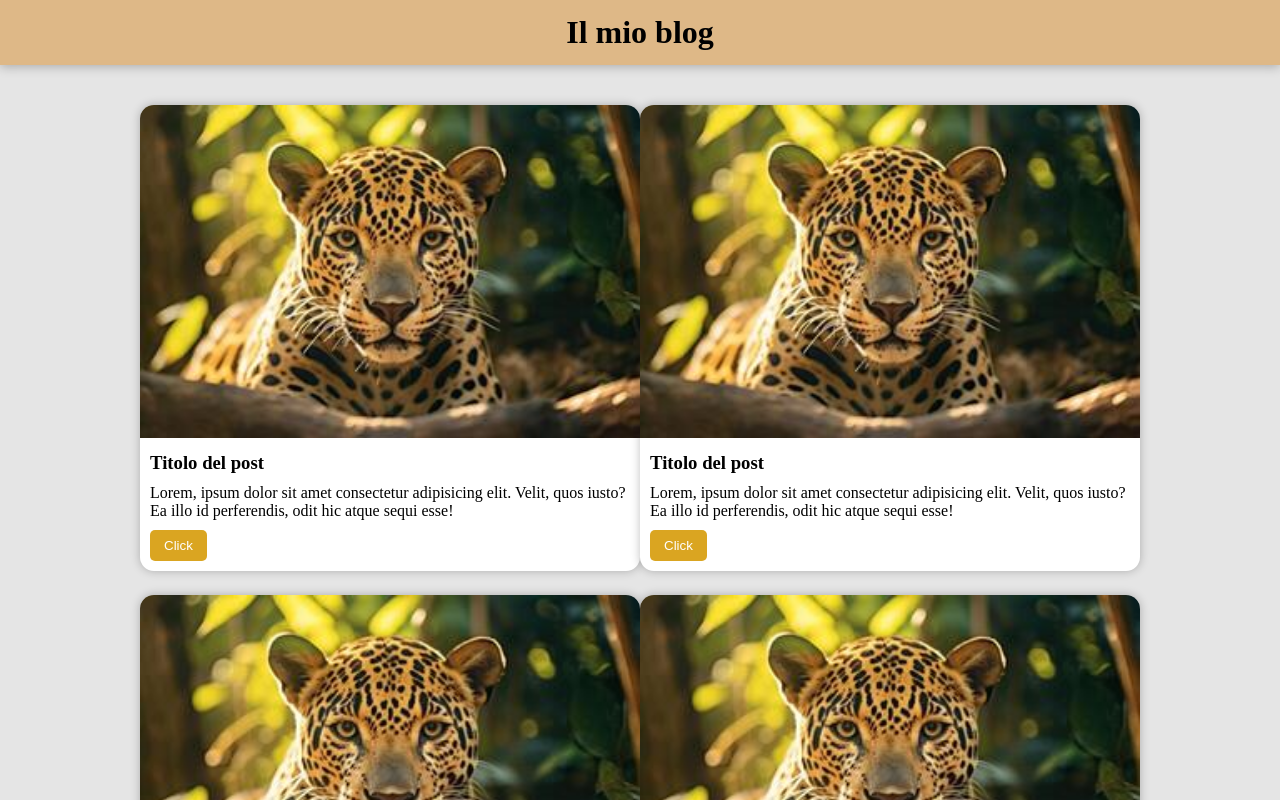
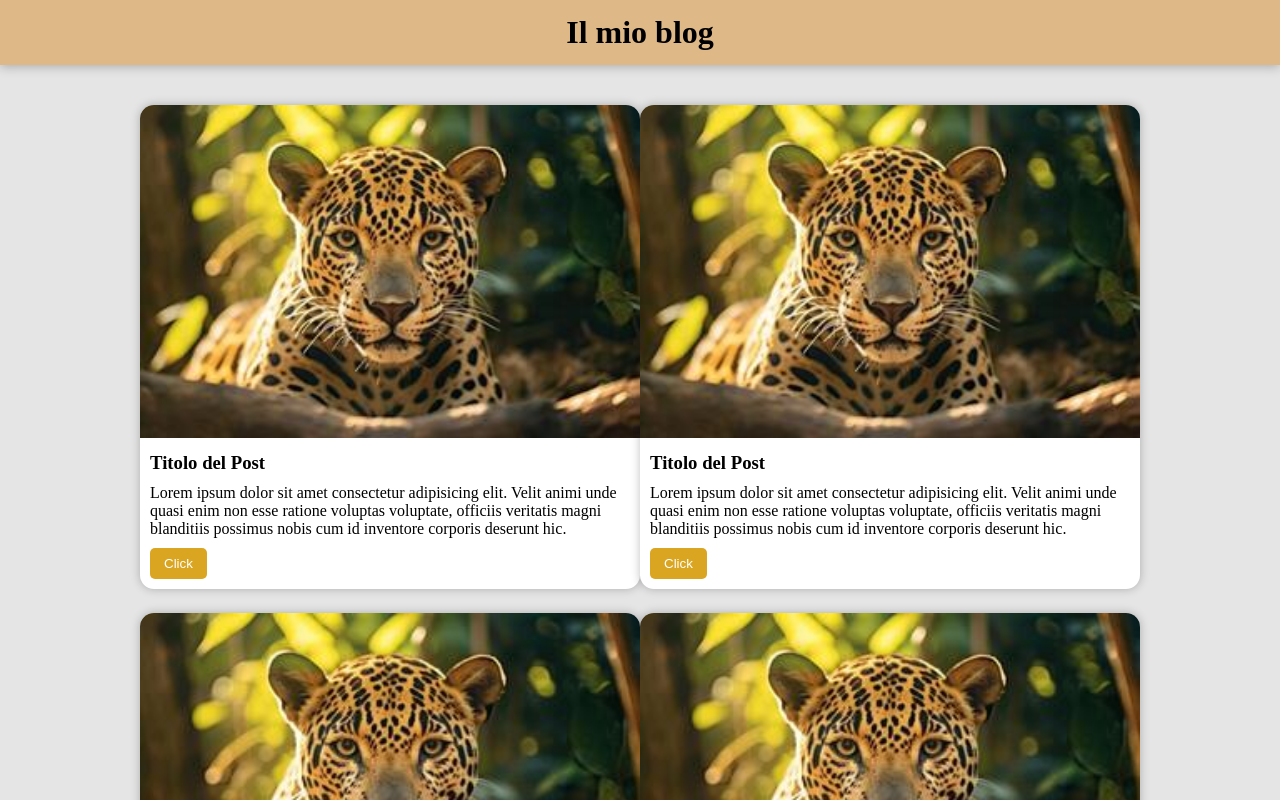
Before and after one commit to gianluca-milesi/react-props, a React (Vite) app: page / in a window 1280 px wide. Shown: the top 800 px of the page. Built offline with nearby package versions, Linux system fonts and the light colour scheme.

Commit message:
Dynamically generated cards from posts array

```diff
--- a/src/components/PostCard/PostCard.jsx
+++ b/src/components/PostCard/PostCard.jsx
@@ -3,13 +3,13 @@ import Button from "../Button/Button.jsx"
 
 import image from "../../assets/ghepardo.jpg"
 
-function PostCard() {
+function PostCard({ title, content }) {
     return (
         <div className={style.card}>
             <img className={style.thumbnail} src={image} />
             <div className={style.card_body}>
-                <h3>Titolo del post</h3>
-                <p>Lorem, ipsum dolor sit amet consectetur adipisicing elit. Velit, quos iusto? Ea illo id perferendis, odit hic atque sequi esse!</p>
+                <h3>{title}</h3>
+                <p>{content}</p>
                 <Button />
             </div>
         </div>
--- /dev/null
+++ b/src/data/posts.js
@@ -0,0 +1,45 @@
+/**
+ * Alcuni post dovranno rimanere senza immagine, quindi avere la proprietà image = undefined
+ */
+import imageSrc from "../assets/ghepardo.jpg"
+
+export const posts = [
+	{
+		id: 1,
+		title: 'Titolo del Post',
+		image: '' /* compila questo campo */,
+		content:
+			'Lorem ipsum dolor sit amet consectetur adipisicing elit. Velit animi unde quasi enim non esse ratione voluptas voluptate, officiis veritatis magni blanditiis possimus nobis cum id inventore corporis deserunt hic.',
+		tags: ['html', 'css'],
+		published: true,
+	},
+	{
+		id: 2,
+		title: 'Titolo del Post',
+		image: '' /* compila questo campo */,
+		content:
+			'Lorem ipsum dolor sit amet consectetur adipisicing elit. Velit animi unde quasi enim non esse ratione voluptas voluptate, officiis veritatis magni blanditiis possimus nobis cum id inventore corporis deserunt hic.',
+		tags: ['js', 'css'],
+		published: true,
+	},
+	{
+		id: 3,
+		title: 'Titolo del Post',
+		image: '' /* compila questo campo */,
+		content:
+			'Lorem ipsum dolor sit amet consectetur adipisicing elit. Velit animi unde quasi enim non esse ratione voluptas voluptate, officiis veritatis magni blanditiis possimus nobis cum id inventore corporis deserunt hic.',
+		tags: ['js', 'php'],
+		published: true,
+	},
+	{
+		id: 4,
+		title: 'Titolo del Post',
+		image: '' /* compila questo campo */,
+		content:
+			'Lorem ipsum dolor sit amet consectetur adipisicing elit. Velit animi unde quasi enim non esse ratione voluptas voluptate, officiis veritatis magni blanditiis possimus nobis cum id inventore corporis deserunt hic.',
+		tags: ['html'],
+		published: false,
+	},
+]
+
+export default posts
--- a/src/layouts/Main.jsx
+++ b/src/layouts/Main.jsx
@@ -1,4 +1,5 @@
 import PostCard from "../components/PostCard/PostCard"
+import posts from "../data/posts.js"
 
 function Main() {
     return (
@@ -6,18 +7,11 @@ function Main() {
             <main>
                 <div className="container">
                     <div className="row">
-                        <div className="col-6">
-                            <PostCard />
-                        </div>
-                        <div className="col-6">
-                            <PostCard />
-                        </div>
-                        <div className="col-6">
-                            <PostCard />
-                        </div>
-                        <div className="col-6">
-                            <PostCard />
-                        </div>
+                        {posts.map((post) => (
+                            <div key={post.id} className="col-6">
+                                <PostCard title={post.title} content={post.content} />
+                            </div>
+                        ))}
                     </div>
                 </div>
             </main>
```
